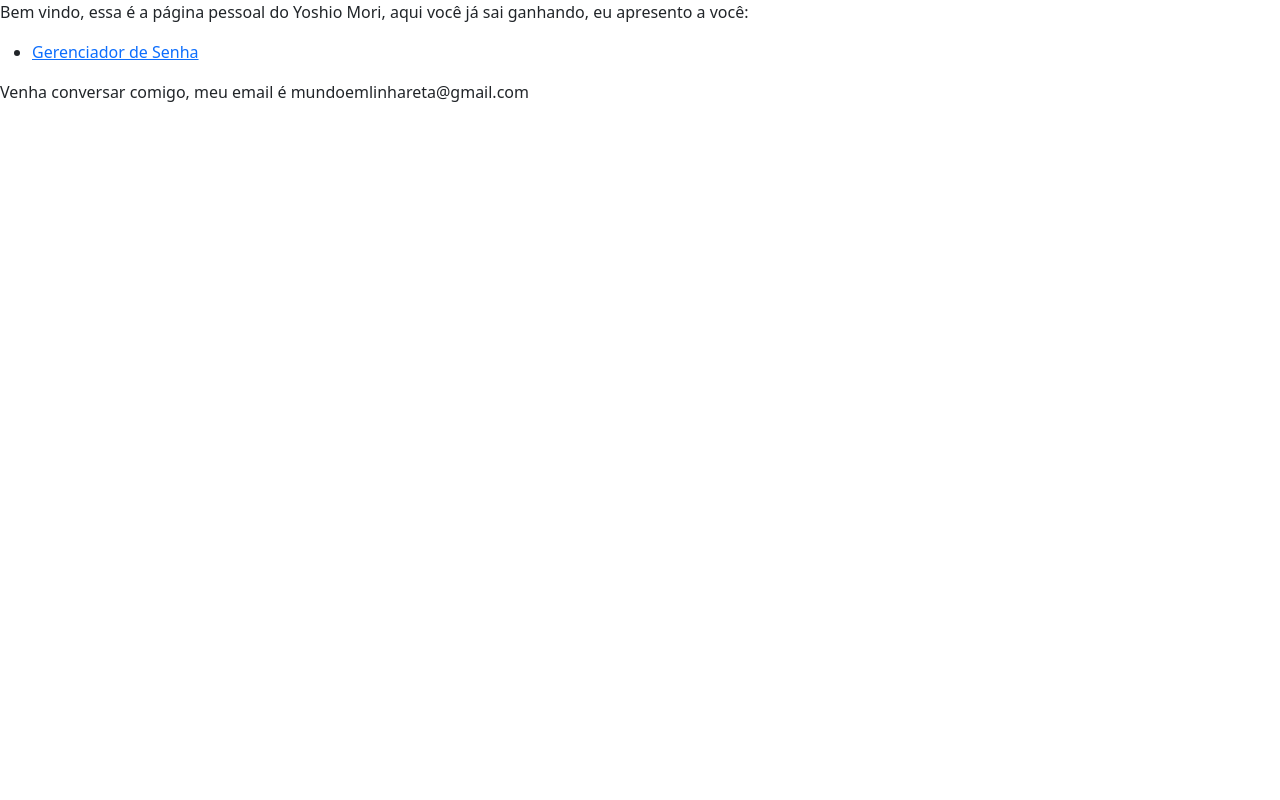
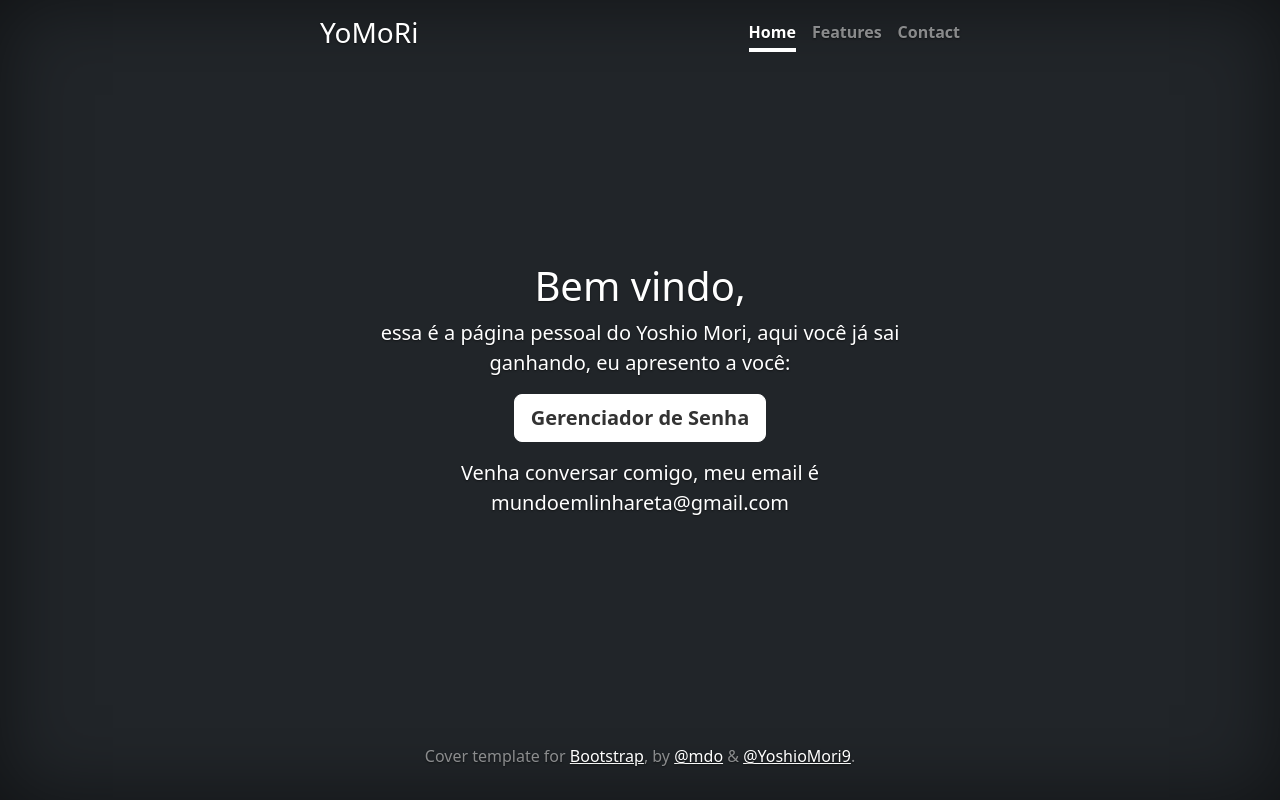
Before and after one commit to yoshiomori/yomori, a Django app: page / in a window 1280 px wide. Run offline with Django 4.2, Linux system fonts and the light colour scheme; data comes from the database, SQL or seed files in the repository; some libraries are stand-ins or nearby versions.

Commit message:
WIP: Página inicial

```diff
--- /dev/null
+++ b/djangoProject/portifolio/static/portifolio/css/style.css
@@ -0,0 +1,50 @@
+/*
+ * Globals
+ */
+
+
+/* Custom default button */
+.btn-secondary,
+.btn-secondary:hover,
+.btn-secondary:focus {
+  color: #333;
+  text-shadow: none; /* Prevent inheritance from `body` */
+}
+
+
+/*
+ * Base structure
+ */
+
+body {
+  text-shadow: 0 .05rem .1rem rgba(0, 0, 0, .5);
+  box-shadow: inset 0 0 5rem rgba(0, 0, 0, .5);
+}
+
+.cover-container {
+  max-width: 42em;
+}
+
+
+/*
+ * Header
+ */
+
+.nav-masthead .nav-link {
+  color: rgba(255, 255, 255, .5);
+  border-bottom: .25rem solid transparent;
+}
+
+.nav-masthead .nav-link:hover,
+.nav-masthead .nav-link:focus {
+  border-bottom-color: rgba(255, 255, 255, .25);
+}
+
+.nav-masthead .nav-link + .nav-link {
+  margin-left: 1rem;
+}
+
+.nav-masthead .active {
+  color: #fff;
+  border-bottom-color: #fff;
+}
--- /dev/null
+++ b/djangoProject/portifolio/static/portifolio/js/core.js
@@ -0,0 +1,7 @@
+var html = document.getElementsByTagName('html').item(0);
+var body = document.getElementsByTagName('body').item(0);
+html.classList.add('h-100');
+body.classList.add('h-100');
+body.classList.add('bg-dark');
+body.classList.add('text-white');
+body.classList.add('text-center');
--- a/djangoProject/portifolio/templates/portifolio/app_list.html
+++ b/djangoProject/portifolio/templates/portifolio/app_list.html
@@ -1,10 +1,37 @@
 {% extends "index.html" %}
+{% load static %}
+{% block head %}
+<link href="{% static 'portifolio/css/style.css' %}" rel="stylesheet">
+{% endblock %}
 {% block body %}
-<p>Bem vindo, essa é a página pessoal do Yoshio Mori, aqui você já sai ganhando, eu apresento a você:</p>
-<ul>
-    {% for app in app_list %}
-    <li><a href="{% url app.url_name %}">{{ app.name }}</a></li>
-    {% endfor %}
-</ul>
-<p>Venha conversar comigo, meu email é mundoemlinhareta@gmail.com</p>
+<div class="cover-container d-flex w-100 h-100 p-3 mx-auto flex-column">
+    <header class="mb-auto">
+        <div>
+            <h3 class="float-md-start mb-0">YoMoRi</h3>
+            <nav class="nav nav-masthead justify-content-center float-md-end">
+                <a class="nav-link fw-bold py-1 px-0 active" aria-current="page" href="#">Home</a>
+                <a class="nav-link fw-bold py-1 px-0" href="#">Features</a>
+                <a class="nav-link fw-bold py-1 px-0" href="#">Contact</a>
+            </nav>
+        </div>
+    </header>
+
+    <main class="px-3">
+        <h1>Bem vindo,</h1>
+        <p class="lead">essa é a página pessoal do Yoshio Mori, aqui você já sai ganhando, eu apresento a você:</p>
+        <p class="lead">
+            {% for app in app_list %}
+            <a href="{% url app.url_name %}" class="btn btn-lg btn-secondary fw-bold border-white bg-white">{{ app.name }}</a>
+            {% endfor %}
+        </p>
+        <p class="lead">Venha conversar comigo, meu email é mundoemlinhareta@gmail.com</p>
+    </main>
+
+    <footer class="mt-auto text-white-50">
+        <p>Cover template for <a href="https://getbootstrap.com/" class="text-white">Bootstrap</a>, by <a
+                href="https://twitter.com/mdo" class="text-white">@mdo</a> & <a
+                href="https://twitter.com/YoshioMori9" class="text-white">@YoshioMori9</a>.</p>
+    </footer>
+</div>
+<script src="{% static 'portifolio/js/core.js' %}"></script>
 {% endblock %}
--- a/djangoProject/templates/index.html
+++ b/djangoProject/templates/index.html
@@ -5,6 +5,7 @@
     <meta name="viewport" content="width=device-width, initial-scale=1">
     {% load static %}
     <link href="{% static 'css/bootstrap.min.css' %}" rel="stylesheet">
+    {% block head %}{% endblock %}
     <title>{% block title %}{{ view.title }}{% endblock %}</title>
 </head>
 <body>
```
